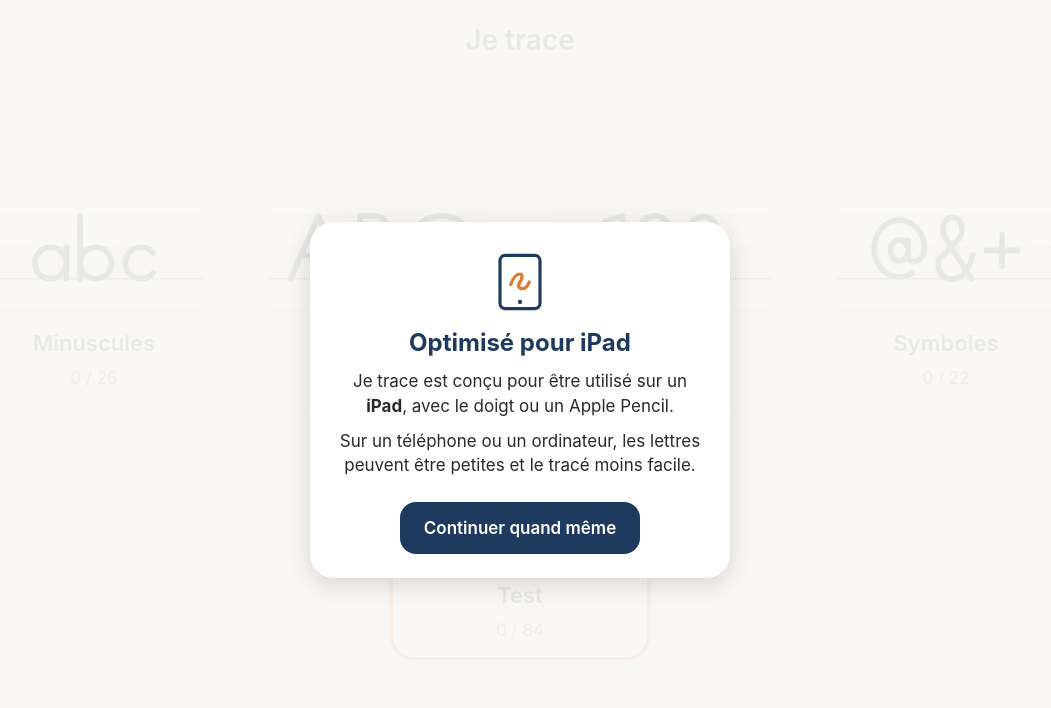
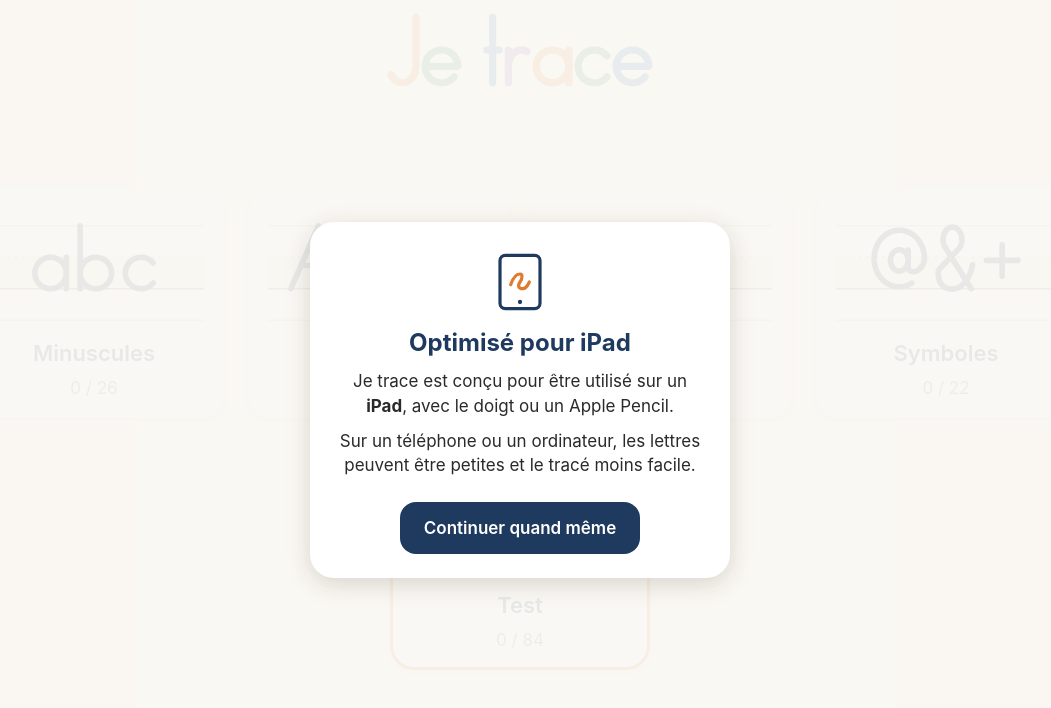
Before and after one commit to mganemichaud-lab/je-trace, a plain HTML site: page index.html in a window 1280 px wide. Shown: the whole page, without its empty margins (120-1171 px from the left). Drawn offline with Linux system fonts and the light colour scheme.

Commit message:
Home title writes itself in colours (tap to replay)
Co-Authored-By: Claude Opus 5.5 <noreply@anthropic.com>

```diff
--- a/index.html
+++ b/index.html
@@ -19,7 +19,9 @@
   <!-- Accueil -->
   <section id="home" class="screen">
     <header class="bar">
-      <h1 class="title">Je trace</h1>
+      <h1 class="title title-art" id="title-art" title="Je trace">
+        <canvas id="title-canvas" aria-hidden="true"></canvas><span class="sr">Je trace</span>
+      </h1>
     </header>
     <main class="sets" id="sets"></main>
     <footer class="signature">© <span id="year">2026</span> Mégane Michaud</footer>
--- a/js/app.js
+++ b/js/app.js
@@ -130,8 +130,66 @@
     ['home', 'list', 'trace', 'test'].forEach(function (s) { $(s).hidden = s !== id; });
   }
 
+  // ---- Title: "Je trace" writes itself, one colour per letter (tap it to see it again) ----
+  var TITLE_COLORS = ['#e07a2e', '#2f8f5b', '#2f6db5', '#8a4fb0'];
+  var titleStart = null, titleRaf = 0;
+
+  function drawTitle() {
+    var c = sizeCanvas($('title-canvas')), GAP = 14, SPACE = 30, PAD = 8, x = 0, strokes = [], k = 0;
+    'Je trace'.split('').forEach(function (ch) {
+      if (ch === ' ') { x += SPACE; return; }
+      var g = G.glyph(ch), dx = x - g.minX, color = TITLE_COLORS[k++ % TITLE_COLORS.length];
+      g.strokes.forEach(function (st) {
+        var pts = (st.dot ? [st.dot] : st.pts).map(function (p) { return [p[0] + dx, p[1]]; });
+        strokes.push({ pts: pts, color: color });
+      });
+      x += g.maxX - g.minX + GAP;
+    });
+    var w = x - GAP, s = Math.min(c.h / (100 + 2 * PAD), c.w / (w + 2 * PAD));
+    var ox = (c.w - w * s) / 2, oy = (c.h - 100 * s) / 2;
+    var speed = 0.45;  // units per ms (about 3 s for the whole title)
+    var reduce = window.matchMedia && matchMedia('(prefers-reduced-motion: reduce)').matches;
+
+    function frame(now) {
+      var t = titleStart === null || reduce ? Infinity : now - titleStart;
+      c.ctx.setTransform(dpr, 0, 0, dpr, 0, 0);
+      c.ctx.clearRect(0, 0, c.w, c.h);
+      c.ctx.setTransform(dpr * s, 0, 0, dpr * s, dpr * ox, dpr * oy);
+      c.ctx.lineWidth = 11;
+      c.ctx.lineCap = c.ctx.lineJoin = 'round';
+      var tip = null;
+      for (var i = 0; i < strokes.length && t > 0; i++) {
+        var st = strokes[i], n = st.pts.length, dur = Math.max(80, n * STEP / speed);
+        var m = Math.max(1, Math.min(n, Math.ceil(n * t / dur)));
+        c.ctx.strokeStyle = c.ctx.fillStyle = st.color;
+        if (n === 1) disc(c.ctx, st.pts[0], 6.5); else polyline(c.ctx, st.pts, m);
+        if (t < dur) tip = st.pts[m - 1];
+        t -= dur + 60;
+      }
+      if (tip) { // the pencil point
+        c.ctx.globalAlpha = 0.3;
+        c.ctx.fillStyle = COLORS.ink;
+        disc(c.ctx, tip, 11);
+        c.ctx.globalAlpha = 1;
+      }
+      if (t <= 0) titleRaf = requestAnimationFrame(frame);
+      else titleStart = null;
+    }
+    cancelAnimationFrame(titleRaf);
+    frame(performance.now());
+  }
+
+  function playTitle() {
+    titleStart = performance.now();
+    drawTitle();
+  }
+  $('title-art').onclick = playTitle;
+  var titlePlayed = false;
+
   function showHome() {
     show('home');
+    if (!titlePlayed) { titlePlayed = true; titleStart = performance.now(); }
+    drawTitle();
     var box = $('sets');
     box.innerHTML = '';
     G.sets.forEach(function (set) {
--- a/style.css
+++ b/style.css
@@ -52,6 +52,9 @@ html, body {
   color: var(--ink);
 }
 #home .bar { justify-content: center; }
+.title-art { cursor: pointer; }
+.title-art canvas { display: block; width: 300px; height: 76px; }
+.sr { position: absolute; width: 1px; height: 1px; overflow: hidden; clip: rect(0 0 0 0); white-space: nowrap; }
 .nav, .tools { display: flex; align-items: center; gap: 10px; }
 .current {
   min-width: 64px;
```
